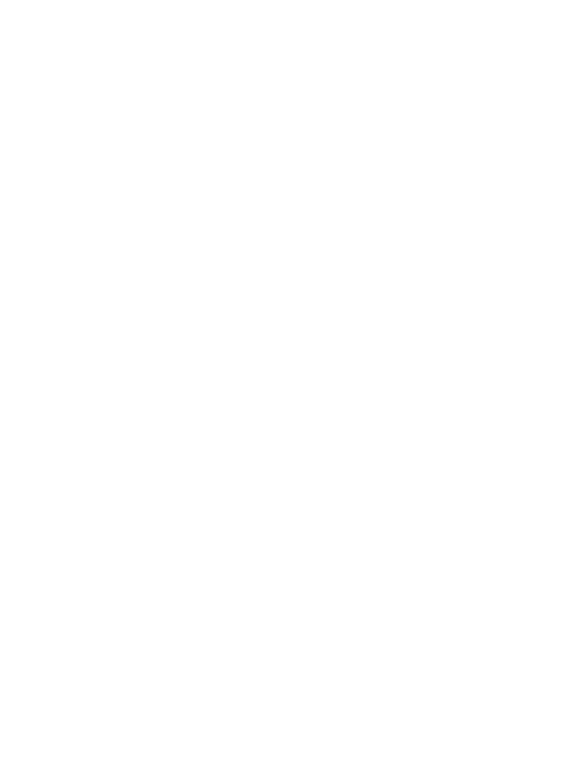
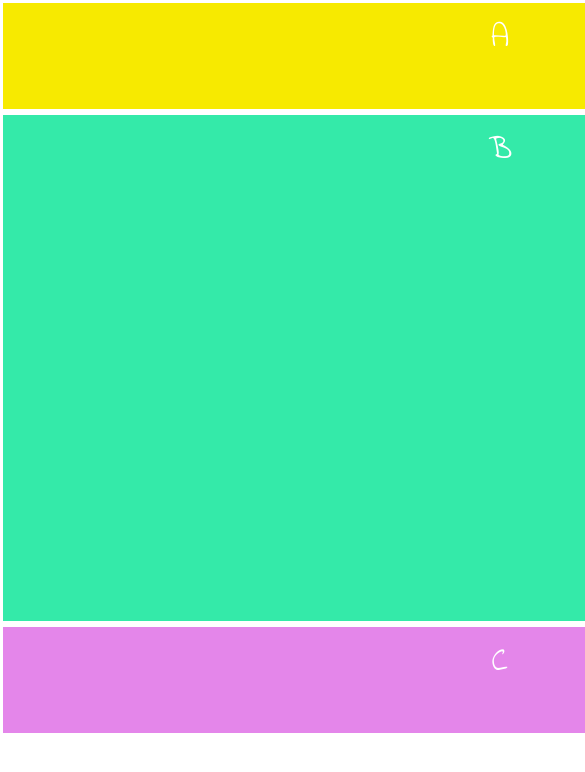
Before and after one commit to LulyAtilano/desktop-a-mobile, a plain HTML site: page index.html in a window 390 px wide. Shown: the top 772 px of the page, 585 px wide, since content can reach past the window. Drawn offline with Linux system fonts and the light colour scheme.

Commit message:
reestructuracion del html y css para moder hacer el diseño responsive en la version A

```diff
--- a/index.html
+++ b/index.html
@@ -9,15 +9,10 @@
         <link rel="stylesheet" type="text/css" media="screen" href="main.css" />
     </head>
     <body>
-        <!-- Intento semántico
-        <header class="header-container"> A </header>
-        <main class="main-container"> B </main>
-        <section class="section-container"> C </section>
-        -->
         <main class="container">
-            <div class="row"></div>
-            <div class="row"></div>
-            <div class="row"></div>
+            <div class="row col-12 back-yellow"> A </div>
+            <div class="row col-9 back-aqua"> B </div>
+            <div class="row col-3 back-purple"> C </div>
         </main>
     </body>
 </html>
--- a/main.css
+++ b/main.css
@@ -1,66 +1,63 @@
-/* Estilo css para buscar resolver la versión semática  */
+/* Diseño de desktop a mobile */
+* {
+    box-sizing: border-box;
+    margin: 0;
+    padding: 0;
+}
 
-body {
+.container {
     color: white;
-    box-sizing: border-box;
     font-family: 'Indie Flower', cursive;
     font-size: 2em;
-    margin-top: 0;
-    /* padding: .5em 1em;*/
+    font-weight: lighter;
+    margin: 0 auto;
+    min-width: 1000px;
+    text-align: center;
+    width: 100%
 }
 
-/* Diseño básico como mobile a resolución de laptop */
-.header-container, .main-container, .section-container {
-    float: left;
-    margin-bottom: .5em;
-    /* margin-left: .5em;
-    margin-right: .5em; */
-    padding: .5em;
-    text-align: center;
+.row:before, .row:after {
+    content: "";
+    display: table;
+    clear: both;
 }
 
-.main-container{
-    background-color: #34EAA9;
-    height: 20em;
-    width: 98%;
+[class*="col-"] {
+    border: 3px solid white;
+    float: left;
+    /*min-height: 17px;*/
+    height: 3.5em;
+    /* glutters*/
+    padding: 12px;
 }
 
-.section-container, .header-container {
-    height: 4em;
-    width: 98%;
+/* Define el ancho de las columnas */
+.col-3 { width: 25%; }
+.col-9 { width: 75%; }
+.col-12 { width: 100%; }
+
+/* Definir los colores */
+.back-aqua { background-color: #34EAA9; }
+.back-yellow { background-color: #F7EA00; }
+.back-purple { background-color: #E486EA; }
+
+/* Define la altura de las secciones */
+.back-aqua, .back-purple {
+    height: 15em;
 }
 
-.header-container {
-    background-color: #F7EA00;
-}
+/* Se realiza el ajuste de desktop a mobile */
 
-.section-container {
-    background-color: #E486EA;
-}
-
-
-/* Se realiza el ajuste de laptop a mayor resolución de pantalla */
-@media screen and (min-width: 1200px) and (max-width: 1473px) {
-
-    .main-container, .section-container {
-        display: inline;
+@media screen and (min-width: 100px) and (max-width: 768px) {
+    .back-aqua, .back-purple {
+        width: 100%;
     }
 
-    .header-container {
-        height: 3em;
-        width: 98%;
+    .back-aqua {
+        height: 16em;
     }
 
-    .main-container {
-        height: 24em;
-        margin-right: 10px;
-        width: 67%;
+    .back-purple {
+        height: 3.5em;
     }
-
-    .section-container {
-        height: 24em;
-        margin-left: 10px;
-        width: 27%;
-    }
-
 }
```
